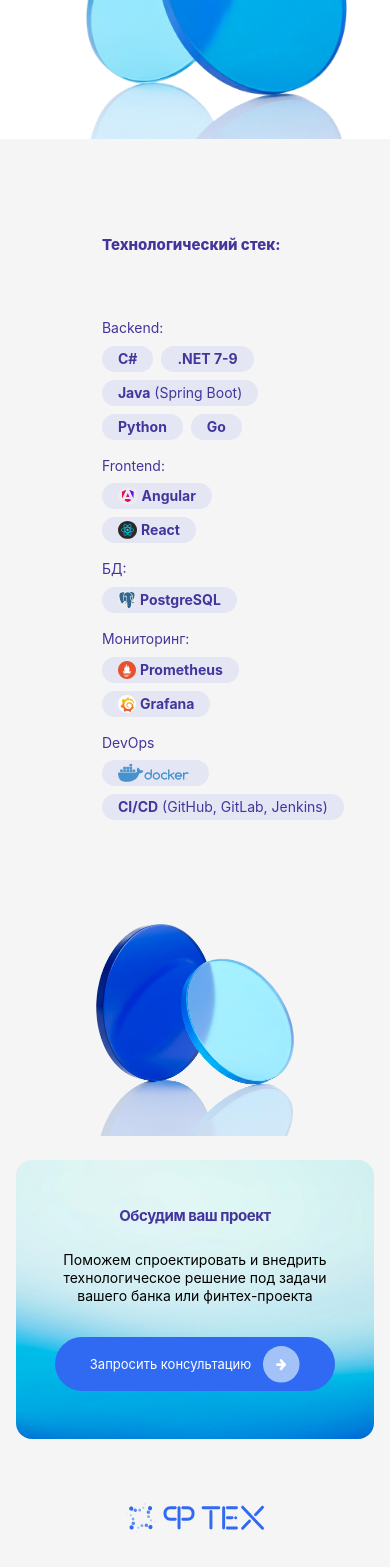
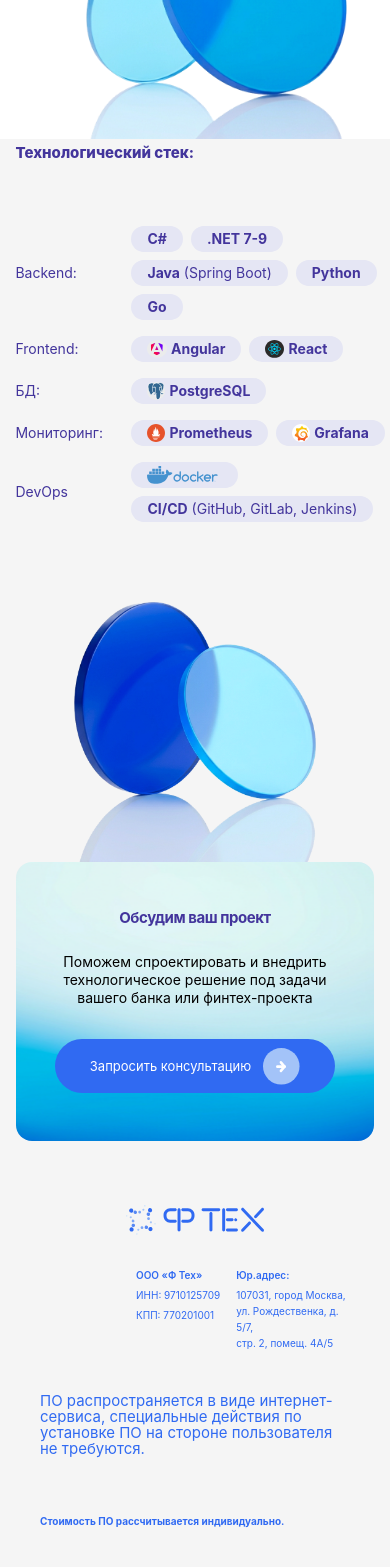
Before and after one commit to Dizel714/f-tech-landing, a Vue app: page / in a window 390 px wide. Shown: the part 4060-5627 px from the top of the page. Built offline with nearby package versions, Linux system fonts and the light colour scheme.

Commit message:
Осталось сделать футер

```diff
--- a/src/components/layout/AppFooter.vue
+++ b/src/components/layout/AppFooter.vue
@@ -464,6 +464,10 @@
     line-height: 20px;
   }
 
+    .footer__links-list {
+    gap: var(--spacing-xl) var(--spacing-xl);
+  }
+
     .footer__logo-img {
     width: 182px;
     height: 39px;
@@ -584,7 +588,7 @@
   }
 
   .footer__brand-legal .footer__legal {
-    flex: 1 1 0;
+    flex: none;
     min-width: 0;
     padding-left: var(--spacing-4xl);
     box-sizing: border-box;
@@ -597,10 +601,28 @@
     height: auto;
   }
 
+  /* Симметрия для первых двух текстовых блоков */
   .footer__col--info {
     grid-area: info;
     width: 100%;
     gap: var(--spacing-md);
+  }
+
+  /* Делаем первые два блока одинаковой высоты */
+  .footer__info-block:first-child,
+  .footer__info-block:nth-child(2) {
+    min-height: 80px;
+    display: flex;
+    flex-direction: column;
+    justify-content: center;
+  }
+
+  /* Выравниваем текст в первых двух блоках */
+  .footer__info-block:first-child .footer__info-text,
+  .footer__info-block:nth-child(2) .footer__info-text {
+    display: flex;
+    align-items: center;
+    min-height: 60px;
   }
 
   .footer__col--links {
@@ -619,7 +641,7 @@
     gap: var(--spacing-xs);
   }
 
-    .footer__info-block:first-child .footer__info-text {
+  .footer__info-block:first-child .footer__info-text {
     line-height: 16px;
   }
 
@@ -632,7 +654,6 @@
     line-height: 20px;
   }
 }
-
 
 @media (max-width: 375px) {
   .footer__grid {
@@ -689,5 +710,6 @@
     width: 20px;
     height: 20px;
   }
+
 }
 </style>
--- a/src/components/sections/FeaturesSection.vue
+++ b/src/components/sections/FeaturesSection.vue
@@ -78,6 +78,7 @@
   padding: 0 var(--container-padding);
   display: flex;
   justify-content: center;
+  padding-inline: 140px;
 }
 
 /* --- Grid 5 элементов в 2 колонки ---
@@ -152,7 +153,32 @@
 }
 
 /* --- Адаптив --- */
+@media (max-width: 1600px) {
+  .features__container {
+  padding-inline: 100px;
+  }
+
+  .features__item-text {
+  font-size: 30px;
+  line-height: 31px;
+  }
+
+  .features__chain-step {
+    font-size: 30px;
+    line-height: 31px;
+  }
+
+  .features__item-icon img {
+    width: 95px;
+    height: 95px;
+  }
+}
+
 @media (max-width: 1440px) {
+  .features__container {
+  padding-inline: 90px;
+  }
+
   .features__item-text {
   font-size: 25px;
   line-height: 26px;
--- a/src/components/sections/TechStackSection.vue
+++ b/src/components/sections/TechStackSection.vue
@@ -1,8 +1,6 @@
 <script setup>
 import TechChip from '../ui/TechChip.vue'
 
-/* Технологический стек по направлениям.
-   iconSrc: замени на пути к реальным иконкам (например /icons/react.svg) */
 const techStack = [
   {
     id: 'backend',
@@ -237,14 +235,20 @@
 }
 
 @media (max-width: 793px) {
-  .tech-stack__row {
+  /* Удаляем или комментируем блок, который менял flex-direction на column */
+  /* .tech-stack__row {
     flex-direction: column;
     align-items: flex-start;
     gap: var(--spacing-sm);
+  } */
+
+  /* Просто уменьшаем отступы и размеры, но сохраняем горизонтальное расположение */
+  .tech-stack__row {
+    gap: var(--spacing-md);
   }
 
   .tech-stack__category {
-    flex: none;
+    flex: 0 0 100px;
     font-size: 14px;
     line-height: 35px;
     line-height: 1.4;
@@ -256,8 +260,20 @@
   }
 }
 
+@media (max-width: 620px) {
+.tech-stack {
+    padding: var(--spacing-4xl) var(--spacing-3xl) 0;
+}
+}
+
+@media (max-width: 432px) {
+
+  .tech-stack {
+    padding: var(--spacing-xs) var(--spacing-xs) 0;
+}
+}
+
 @media (max-width: 375px) {
-
   .tech-stack__category {
     font-size: 13px;
   }
```
